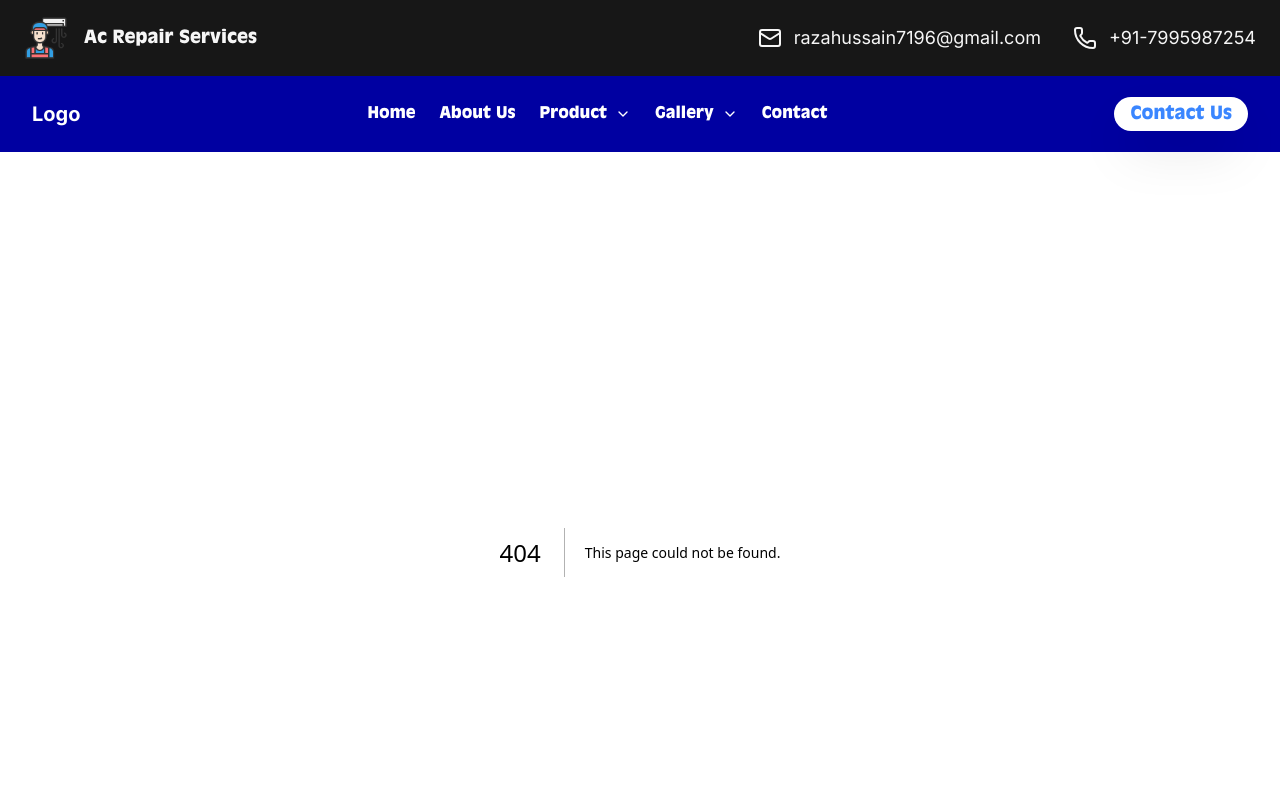
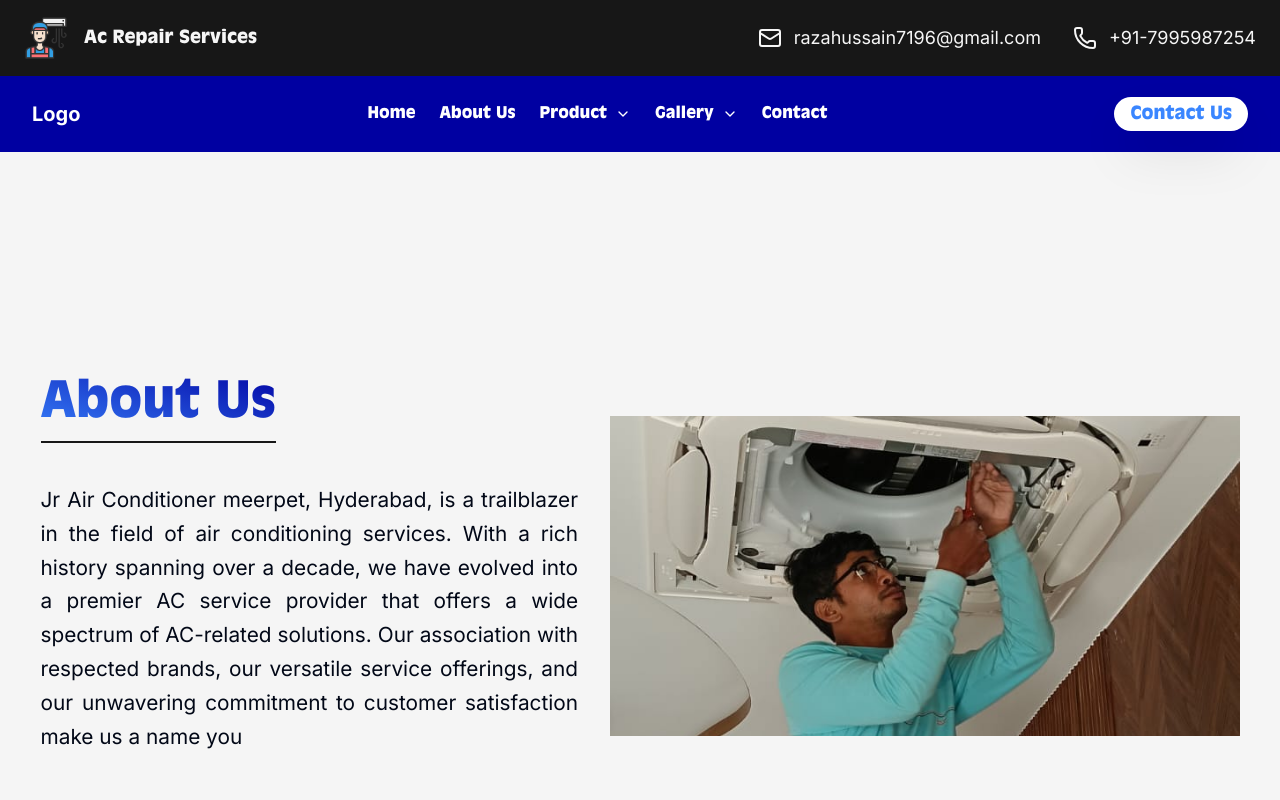
Before and after one commit to FarhanQuadri25/Jrairconditioner, a Next.js app: page /about in a window 1280 px wide. Before the commit this address had no page. Shown: the top 800 px of the page. Built offline with nearby package versions, Linux system fonts and the light colour scheme.

Commit message:
about-us

```diff
--- a/app/(section)/_components/contact/Contact.tsx
+++ b/app/(section)/_components/contact/Contact.tsx
@@ -32,7 +32,8 @@ const Contact = () => {
               alt="Home address"
             />
             <p className="text-lg font-poppins capitalize leading-relaxed">
-            Meerpet Rd, near meerpet masjid, Sarvodaya Colony, Meerpet, Hyderabad, Telangana 500058
+              Meerpet Rd, near meerpet masjid, Sarvodaya Colony, Meerpet,
+              Hyderabad, Telangana 500058
             </p>
           </div>
 
--- a/app/(section)/_components/header/navbar/nav.ts
+++ b/app/(section)/_components/header/navbar/nav.ts
@@ -20,7 +20,7 @@ export const NAVBAR_LINKS: NavbarLink[] = [
     {
         id: 2,
         label: "About Us",
-        path: "/about-us",
+        path: "/about",
     },
     {
         id: 3,
--- /dev/null
+++ b/app/about/page.tsx
@@ -0,0 +1,34 @@
+import Image from "next/image";
+
+export default function AboutPage() {
+  return (
+    <div className="new-container min-h-screen flex items-center justify-center">
+      <div className="flex justify-center items-center flex-col md:flex-row md:space-x-8">
+        <div>
+          <h1 className="text-transparent newSeperator-2 mx-auto md:mx-0 text-center md:text-left mt-8 font-olive bg-gradient-to-tr from-azureblue to-newblue bg-clip-text mb-8 md:mb-2">
+            About Us
+          </h1>
+
+          <p className="max-w-5xl mx-4 mb-4 sm:mx-auto flex flex-col font-inter text-justify text-pretty font-normal space-y-5 leading-relaxed"></p>
+          <p className="max-w-5xl mx-4 mb-4 sm:mx-auto flex flex-col font-inter text-justify text-pretty font-normal space-y-5 leading-relaxed"></p>
+          <p className="max-w-5xl mx-4 mb-4 sm:mx-auto flex flex-col font-inter text-justify text-pretty font-normal space-y-5 leading-relaxed">
+            Jr Air Conditioner meerpet, Hyderabad, is a trailblazer in the field
+            of air conditioning services. With a rich history spanning over a
+            decade, we have evolved into a premier AC service provider that
+            offers a wide spectrum of AC-related solutions. Our association with
+            respected brands, our versatile service offerings, and our
+            unwavering commitment to customer satisfaction make us a name you
+          </p>
+        </div>
+
+        <Image
+          src={`/images/new-img-jr.jpg`}
+          alt="new-image"
+          width={500}
+          height={100}
+          className="w-full h-[40vh] md:h-[40vh] mt-0 md:mt-16  object-cover object-center mb-14 sm:mb-4"
+        />
+      </div>
+    </div>
+  );
+}
--- a/app/globals.css
+++ b/app/globals.css
@@ -30,7 +30,7 @@ ul {
 
 h1 {
   font-size: 2rem;
-  font-size: clamp(1.4rem, 0.48469387755102034rem + 3.2653061224489797vw, 3.75rem);
+  font-size: clamp(2rem, 0.48469387755102034rem + 3.2653061224489797vw, 3.75rem);
 }
 
 /* h2 {
@@ -149,6 +149,21 @@ button {
     margin: 0 auto;
   }
 }
+
+.newSeperator-2 {
+  width: max-content;
+
+
+  &::after {
+    content: '';
+    display: block;
+    height: 2px;
+    background-color:#171717;
+    width: 100%;
+    margin: 0 auto;
+  }
+}
+
 
 
 .new-container-2 {
```
Also changed, not shown: public/images/new-img-jr.jpg (added).
